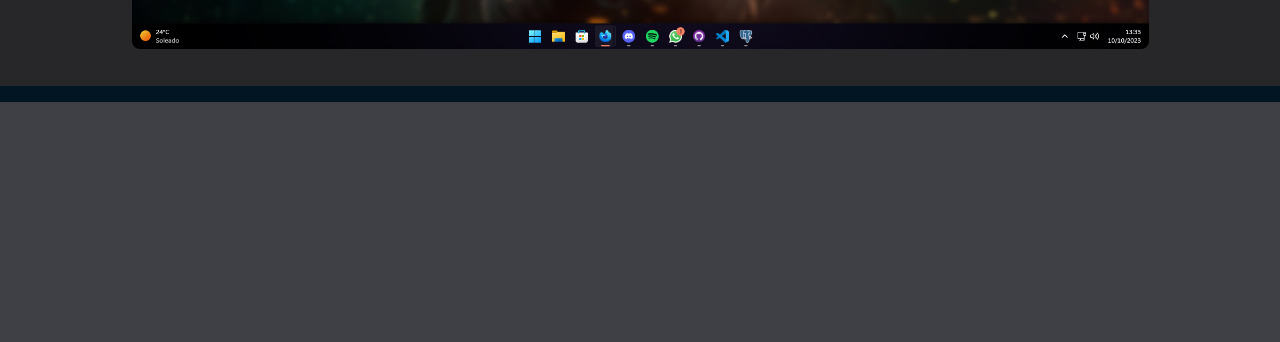
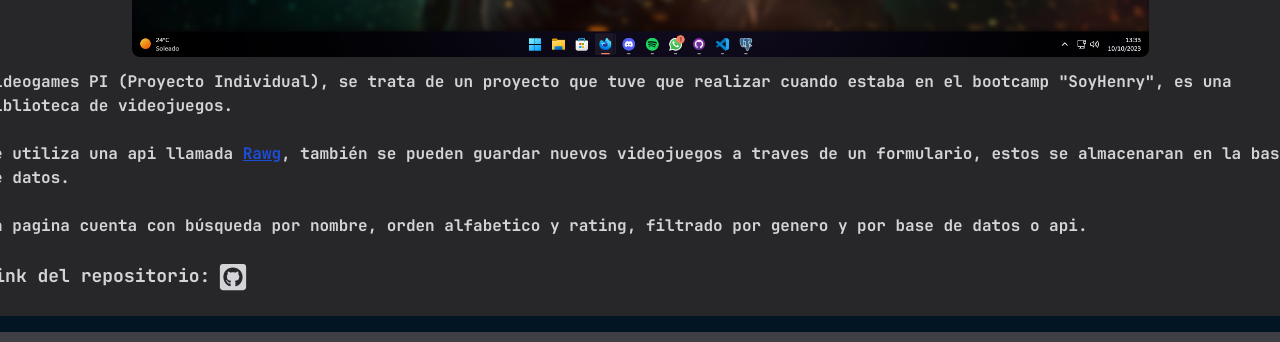
Before and after one commit to Bogdan-Andrei-Faur/Porfolio, a React (Vite) app in the folder Client/: page / in a window 1280 px wide. Shown: the part 1238-1580 px from the top of the page. Before the commit the page ends 1380 px from the top, so only its background shows below. Built offline with nearby package versions, Linux system fonts and the light colour scheme.

Commit message:
Descripcion de Videogames PI

```diff
--- a/Client/src/Components/Projects.jsx
+++ b/Client/src/Components/Projects.jsx
@@ -1,5 +1,7 @@
 import React, { useRef, useState} from "react";
 import { MdArrowCircleLeft, MdArrowCircleRight } from "react-icons/md";
+import { FaGithubSquare } from "react-icons/fa";
+import { Link } from "react-router-dom";
 
 export default function AboutMe () {
     const slider = useRef();
@@ -70,7 +72,7 @@ export default function AboutMe () {
                 <div className="p-4">
                     {activeTab === "projects" ? (
                         <div>
-                            <h2 className="text-white">Tab 1</h2>
+                            <h2 className="text-zinc-300 font-jetbrains text-2xl">Videogames PI</h2>
 
                             <div className='mx-24'>
                                 <div className='flex items-center justify-center w-full h-full '>
@@ -93,6 +95,24 @@ export default function AboutMe () {
                                     </button>
                                 </div>
                             </div>
+
+                            <p className="text-zinc-300 font-jetbrains text-left"
+                            >Videogames PI (Proyecto Individual), se trata de un proyecto que tuve que realizar cuando estaba en el bootcamp "SoyHenry",
+                            es una biblioteca de videojuegos.</p>
+                            <br />
+                            <p className="text-zinc-300 font-jetbrains text-left"
+                            >Se utiliza una api llamada <a className="text-blue-700 underline" href="https://rawg.io/" target="_blank">Rawg</a>,
+                            también se pueden guardar nuevos videojuegos a traves de un formulario, estos se almacenaran en la base de datos.</p>
+                            <br />
+                            <p className="text-zinc-300 font-jetbrains text-left"
+                            >La pagina cuenta con búsqueda por nombre, orden alfabetico y rating, filtrado por genero y por base de datos o api.</p>
+                            <br />
+                            <div className="flex">
+                                <h3 className="text-zinc-300 font-jetbrains text-lg">Link del repositorio: </h3>
+                                <Link to="https://github.com/Bogdan-Andrei-Faur/PI-Videogames-main" target="_blank">
+                                    <FaGithubSquare className="text-zinc-300 text-3xl mx-2"/>
+                                </Link>
+                            </div>
                         </div>
                     ) : activeTab === "developing" ? (
                         <div>
```
